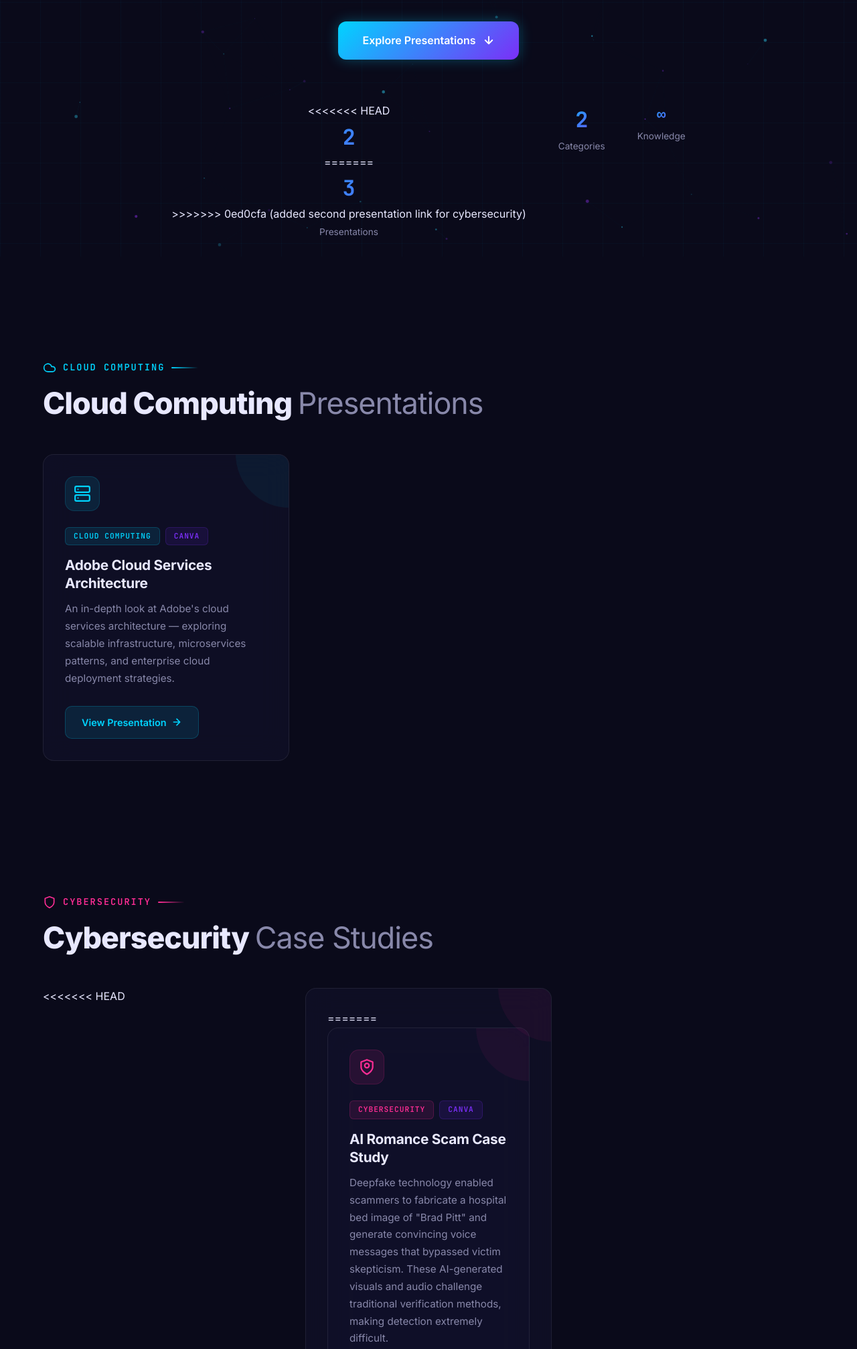
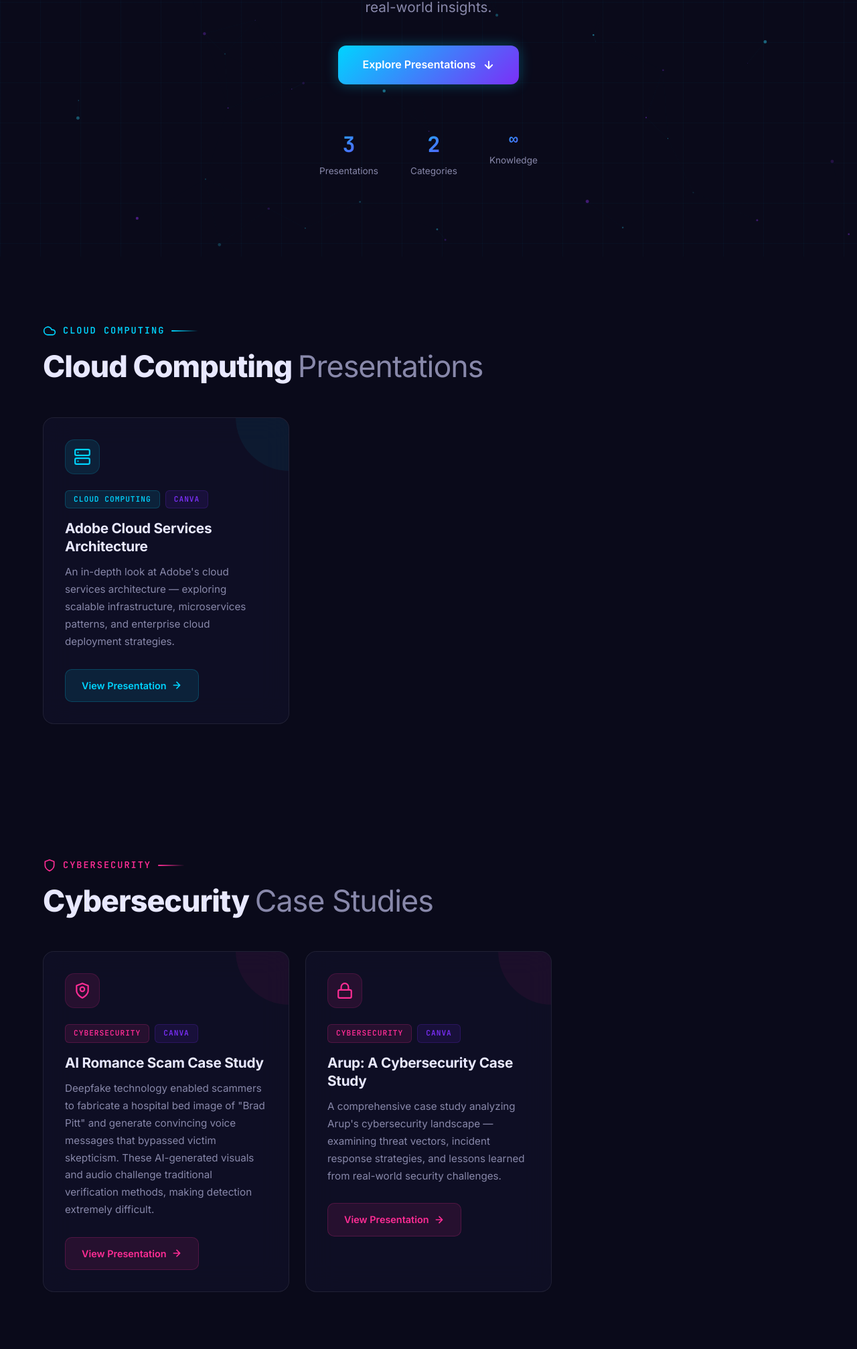
Before and after one commit to bluecitydude/TejendraPresents, a website: page index.html in a window 1280 px wide. Shown: the part 417-2431 px from the top of the page at 67% size. Drawn offline with Linux system fonts and the light colour scheme.

Commit message:
added a new case study for cybersecurity
a new case study for cybersecurity of brad pitt scam

```diff
--- a/index.html
+++ b/index.html
@@ -72,11 +72,7 @@
 
       <div class="hero-stats">
         <div class="hero-stat">
-<<<<<<< HEAD
-          <div class="stat-number">2</div>
-=======
           <div class="stat-number">3</div>
->>>>>>> 0ed0cfa (added second presentation link for cybersecurity)
           <div class="stat-label">Presentations</div>
         </div>
         <div class="hero-stat">
@@ -159,10 +155,6 @@
       </div>
 
       <div class="cards-grid">
-<<<<<<< HEAD
-        <!-- Card: Arup Cybersecurity Case Study -->
-        <div class="pres-card cyber-card reveal reveal-delay-1" id="card-arup-cyber">
-=======
         <!-- Card: AI Romance Scam Case Study -->
         <div class="pres-card cyber-card reveal reveal-delay-1" id="card-ai-romance-scam">
           <div class="card-icon">
@@ -199,7 +191,6 @@
 
         <!-- Card: Arup Cybersecurity Case Study -->
         <div class="pres-card cyber-card reveal reveal-delay-2" id="card-arup-cyber">
->>>>>>> 0ed0cfa (added second presentation link for cybersecurity)
           <div class="card-icon">
             <svg xmlns="http://www.w3.org/2000/svg" viewBox="0 0 24 24" fill="none" stroke="currentColor" stroke-width="2" stroke-linecap="round" stroke-linejoin="round">
               <rect x="3" y="11" width="18" height="11" rx="2" ry="2"/>
```
